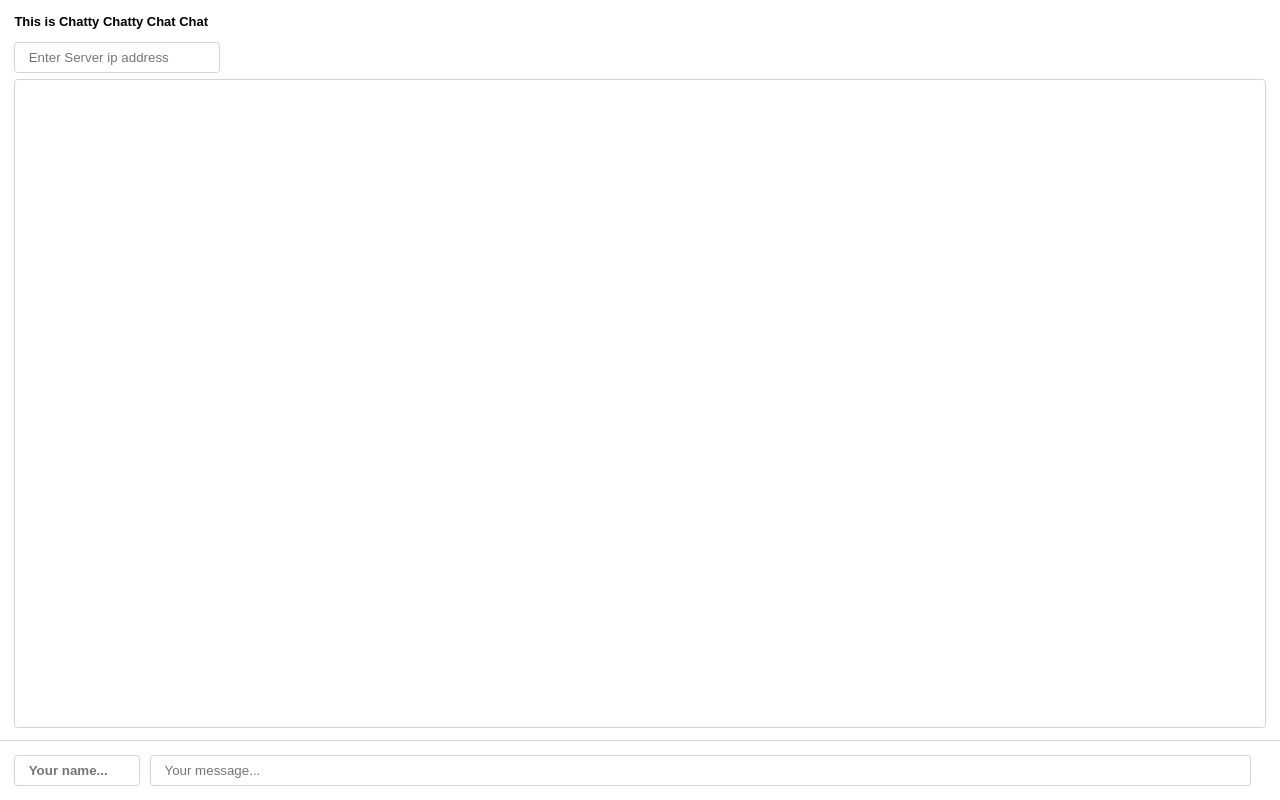
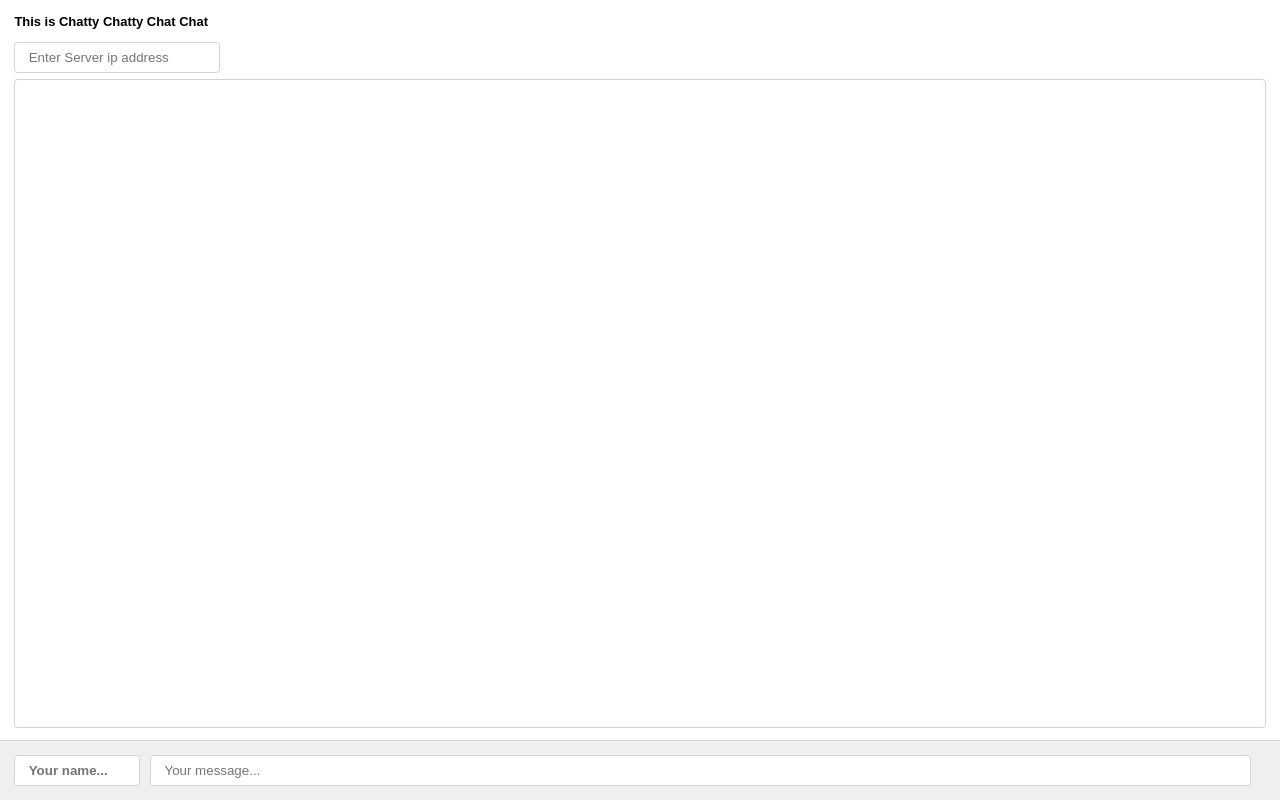
Before and after one commit to spember/fluentconf2013-hacks, a website with bundled scripts: page app/index.html in a window 1280 px wide. Built offline with nearby package versions, Linux system fonts and the light colour scheme.

Commit message:
Darkened the container of the input fields.

```diff
--- a/app/css/main.css
+++ b/app/css/main.css
@@ -153,6 +153,7 @@ input.message-text {
     bottom:0;
     left:0;
     right:0;
+    background-color:#EFEEF0;
 }
 
 h3 {
```
